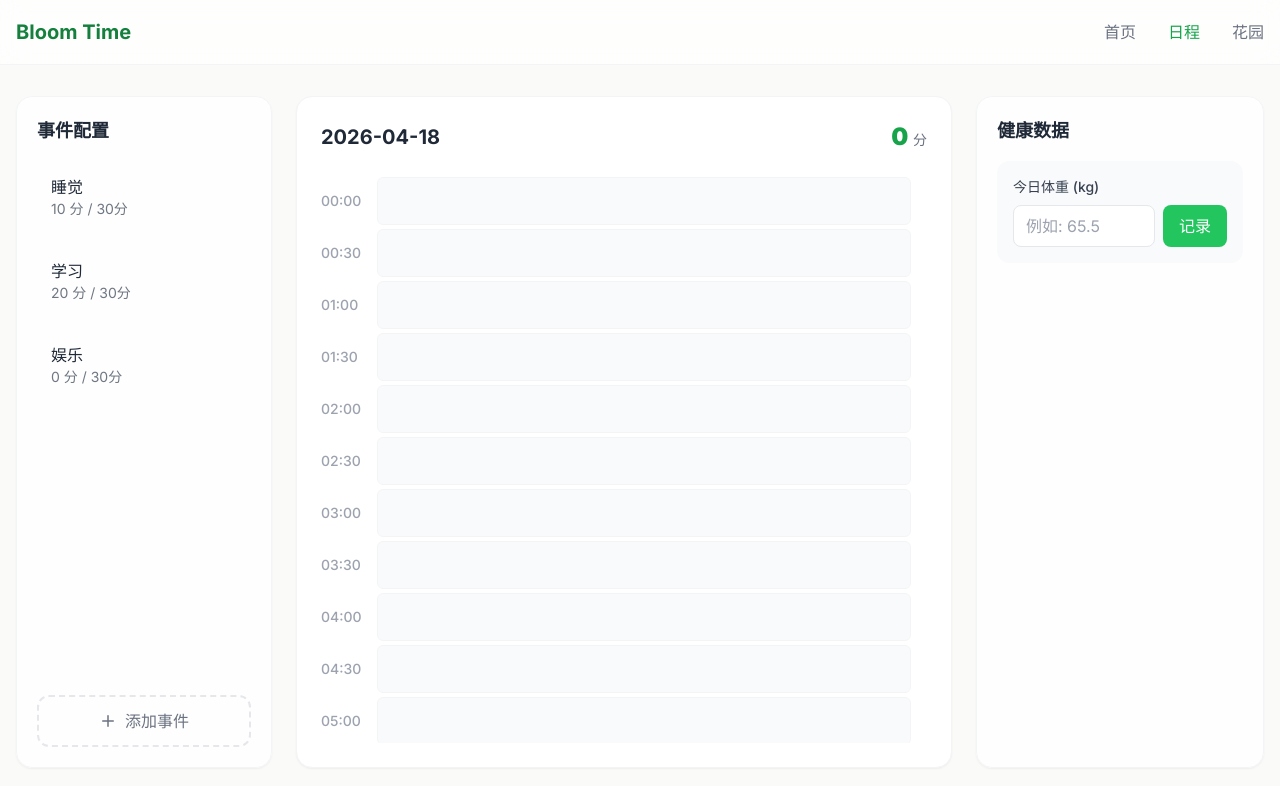
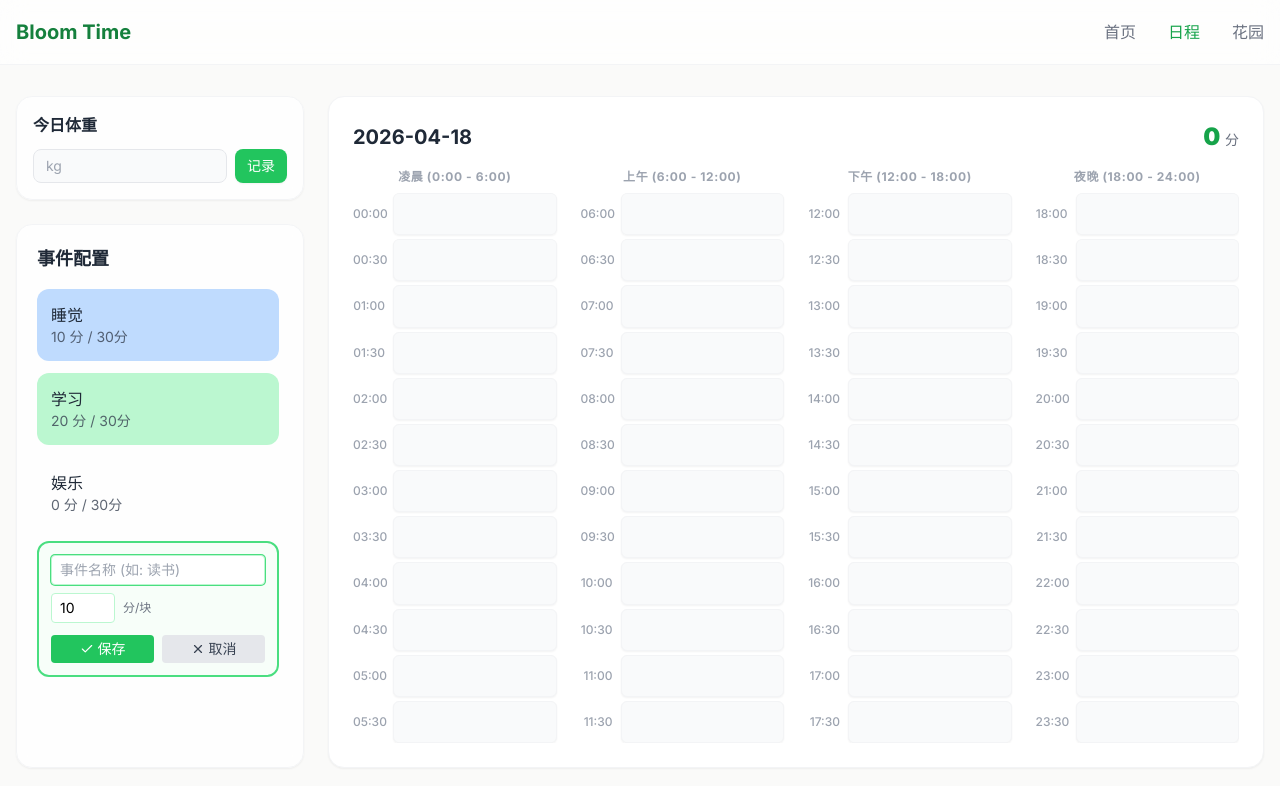
Before and after one commit to Lunaandrain/-Bloom-Time, a Next.js app: page /schedule in a window 1280 px wide. Both pictures are taken after a click on the button "添加事件". Shown: the top 786 px of the page. Built offline with nearby package versions, Linux system fonts and the light colour scheme.

Commit message:
feat: refactor schedule page layout, add inline event creation and 4-column timeline grid

```diff
--- a/app/schedule/page.tsx
+++ b/app/schedule/page.tsx
@@ -8,17 +8,23 @@ export default function SchedulePage() {
   const today = format(new Date(), 'yyyy-MM-dd');
 
   return (
-    <div className="max-w-7xl mx-auto px-4 pt-24 pb-8 flex gap-6 h-screen">
-      <div className="w-64 flex-shrink-0">
-        <EventPanel />
+    <div className="w-full max-w-[1600px] mx-auto px-4 pt-24 pb-8 flex gap-6 h-screen">
+      {/* 左侧边栏 (w-72) */}
+      <div className="w-72 flex-shrink-0 flex flex-col gap-6 h-full">
+        {/* 健康小组件 */}
+        <div className="flex-shrink-0">
+          <HealthPanel date={today} />
+        </div>
+
+        {/* 事件配置区 */}
+        <div className="flex-grow min-h-0">
+          <EventPanel />
+        </div>
       </div>
 
-      <div className="flex-grow bg-white rounded-2xl shadow-sm border border-gray-100 p-6">
+      {/* 右侧主时间轴 (平铺 4 列) */}
+      <div className="flex-grow bg-white rounded-2xl shadow-sm border border-gray-100 p-6 h-full overflow-hidden flex flex-col">
         <Timeline date={today} />
-      </div>
-
-      <div className="w-72 flex-shrink-0">
-        <HealthPanel date={today} />
       </div>
     </div>
   );
--- a/components/schedule/EventPanel.tsx
+++ b/components/schedule/EventPanel.tsx
@@ -1,30 +1,100 @@
 'use client';
+import { useState } from 'react';
 import { useScheduleStore } from '@/store/useScheduleStore';
-import { Plus } from 'lucide-react';
+import { Plus, Check, X } from 'lucide-react';
+
+const EVENT_COLORS = [
+  'bg-red-200', 'bg-orange-200', 'bg-amber-200', 'bg-lime-200',
+  'bg-green-200', 'bg-emerald-200', 'bg-teal-200', 'bg-cyan-200',
+  'bg-sky-200', 'bg-blue-200', 'bg-indigo-200', 'bg-violet-200',
+  'bg-purple-200', 'bg-fuchsia-200', 'bg-pink-200', 'bg-rose-200'
+];
 
 export default function EventPanel() {
-  const { events, activeEventId, setActiveEvent } = useScheduleStore();
+  const { events, activeEventId, setActiveEvent, addEvent } = useScheduleStore();
+  const [isAdding, setIsAdding] = useState(false);
+  const [newName, setNewName] = useState('');
+  const [newScore, setNewScore] = useState('10');
+
+  const handleAdd = () => {
+    if (!newName.trim()) return;
+
+    // Find unused colors
+    const usedColors = new Set(events.map(e => e.color));
+    const availableColors = EVENT_COLORS.filter(c => !usedColors.has(c));
+
+    // Pick random color
+    const colorPool = availableColors.length > 0 ? availableColors : EVENT_COLORS;
+    const randomColor = colorPool[Math.floor(Math.random() * colorPool.length)];
+
+    addEvent({
+      name: newName.trim(),
+      scorePerSlot: parseInt(newScore) || 0,
+      color: randomColor
+    });
+
+    setIsAdding(false);
+    setNewName('');
+    setNewScore('10');
+  };
 
   return (
     <div className="bg-white/80 backdrop-blur rounded-2xl p-5 shadow-sm border border-gray-100 h-full flex flex-col">
       <h2 className="text-lg font-bold text-gray-800 mb-4">事件配置</h2>
-      <div className="flex-grow overflow-y-auto space-y-3">
+      <div className="flex-grow overflow-y-auto space-y-3 pr-1">
         {events.map(event => (
           <div
             key={event.id}
             onClick={() => setActiveEvent(event.id === activeEventId ? null : event.id)}
             className={`p-3 rounded-xl cursor-pointer transition-all border-2 ${
-              activeEventId === event.id ? 'border-green-400 scale-105 shadow-md' : 'border-transparent hover:bg-gray-50'
+              activeEventId === event.id ? 'border-gray-800 scale-105 shadow-md' : 'border-transparent hover:brightness-95'
             } ${event.color}`}
           >
             <div className="font-medium text-gray-800">{event.name}</div>
-            <div className="text-sm text-gray-600 opacity-80">{event.scorePerSlot} 分 / 30分</div>
+            <div className="text-sm text-gray-700 opacity-80">{event.scorePerSlot} 分 / 30分</div>
           </div>
         ))}
+
+        {isAdding && (
+          <div className="p-3 rounded-xl border-2 border-green-400 bg-green-50/50 flex flex-col gap-2">
+            <input
+              type="text"
+              value={newName}
+              onChange={e => setNewName(e.target.value)}
+              placeholder="事件名称 (如: 读书)"
+              className="w-full px-2 py-1 text-sm rounded border border-green-200 focus:outline-none focus:ring-1 focus:ring-green-400"
+              autoFocus
+            />
+            <div className="flex items-center gap-2">
+              <input
+                type="number"
+                value={newScore}
+                onChange={e => setNewScore(e.target.value)}
+                placeholder="分数"
+                className="w-16 px-2 py-1 text-sm rounded border border-green-200 focus:outline-none focus:ring-1 focus:ring-green-400"
+              />
+              <span className="text-xs text-gray-500">分/块</span>
+            </div>
+            <div className="flex gap-2 mt-1">
+              <button onClick={handleAdd} className="flex-1 bg-green-500 text-white py-1 rounded text-sm flex items-center justify-center gap-1 hover:bg-green-600">
+                <Check size={14} /> 保存
+              </button>
+              <button onClick={() => setIsAdding(false)} className="flex-1 bg-gray-200 text-gray-700 py-1 rounded text-sm flex items-center justify-center gap-1 hover:bg-gray-300">
+                <X size={14} /> 取消
+              </button>
+            </div>
+          </div>
+        )}
       </div>
-      <button className="mt-4 w-full py-3 rounded-xl border-2 border-dashed border-gray-200 text-gray-500 hover:border-green-400 hover:text-green-600 transition-colors flex items-center justify-center gap-2">
-        <Plus size={18} /> 添加事件
-      </button>
+
+      {!isAdding && (
+        <button
+          onClick={() => setIsAdding(true)}
+          className="mt-4 w-full py-3 rounded-xl border-2 border-dashed border-gray-200 text-gray-500 hover:border-green-400 hover:text-green-600 transition-colors flex items-center justify-center gap-2 flex-shrink-0"
+        >
+          <Plus size={18} /> 添加事件
+        </button>
+      )}
     </div>
   );
 }
--- a/components/schedule/HealthPanel.tsx
+++ b/components/schedule/HealthPanel.tsx
@@ -19,33 +19,31 @@ export default function HealthPanel({ date }: { date: string }) {
   };
 
   return (
-    <div className="bg-white/80 backdrop-blur rounded-2xl p-5 shadow-sm border border-gray-100 h-full">
-      <h2 className="text-lg font-bold text-gray-800 mb-4">健康数据</h2>
+    <div className="bg-white/80 backdrop-blur rounded-2xl p-4 shadow-sm border border-gray-100 w-full flex flex-col justify-center">
+      <div className="flex items-center justify-between mb-3">
+        <h2 className="text-base font-bold text-gray-800">今日体重</h2>
+        {record?.weightScore !== undefined && record.weightScore !== 0 && (
+          <span className={`text-xs font-bold px-2 py-0.5 rounded-full ${record.weightScore > 0 ? 'bg-green-100 text-green-700' : 'bg-red-100 text-red-700'}`}>
+            {record.weightScore > 0 ? '+10 分' : '-10 分'}
+          </span>
+        )}
+      </div>
 
-      <div className="bg-gray-50 rounded-xl p-4">
-        <label className="block text-sm font-medium text-gray-700 mb-2">今日体重 (kg)</label>
       <div className="flex gap-2">
         <input
           type="number"
           value={localWeight}
           onChange={(e) => setLocalWeight(e.target.value)}
-            className="flex-grow px-3 py-2 rounded-lg border border-gray-200 focus:outline-none focus:ring-2 focus:ring-green-400 w-full min-w-0"
-            placeholder="例如: 65.5"
+          className="flex-grow px-3 py-1.5 text-sm rounded-lg border border-gray-200 focus:outline-none focus:ring-2 focus:ring-green-400 w-full min-w-0 bg-gray-50"
+          placeholder="kg"
         />
         <button
           onClick={handleSave}
-            className="px-4 py-2 bg-green-500 text-white rounded-lg hover:bg-green-600 transition-colors whitespace-nowrap"
+          className="px-3 py-1.5 text-sm bg-green-500 text-white rounded-lg hover:bg-green-600 transition-colors whitespace-nowrap font-medium shadow-sm"
         >
           记录
         </button>
       </div>
-
-        {record?.weightScore !== undefined && record.weightScore !== 0 && (
-          <div className={`mt-3 text-sm font-medium ${record.weightScore > 0 ? 'text-green-600' : 'text-red-500'}`}>
-            {record.weightScore > 0 ? '🎉 体重减轻，隐藏分 +10' : '⚠️ 体重增加，隐藏分 -10'}
-          </div>
-        )}
-      </div>
     </div>
   );
 }
--- a/components/schedule/Timeline.tsx
+++ b/components/schedule/Timeline.tsx
@@ -8,6 +8,13 @@ const timeSlots = Array.from({ length: 48 }).map((_, i) => {
   const m = i % 2 === 0 ? '00' : '30';
   return `${h}:${m}`;
 });
+
+const COLUMNS = [
+  { title: "凌晨 (0:00 - 6:00)", slots: timeSlots.slice(0, 12) },
+  { title: "上午 (6:00 - 12:00)", slots: timeSlots.slice(12, 24) },
+  { title: "下午 (12:00 - 18:00)", slots: timeSlots.slice(24, 36) },
+  { title: "夜晚 (18:00 - 24:00)", slots: timeSlots.slice(36, 48) },
+];
 
 export default function Timeline({ date }: { date: string }) {
   const { events, activeEventId, records, updateTimeBlock } = useScheduleStore();
@@ -28,25 +35,29 @@ export default function Timeline({ date }: { date: string }) {
   }, []);
 
   return (
-    <div className="h-full flex flex-col select-none">
-      <div className="flex justify-between items-center mb-6">
+    <div className="h-full flex flex-col select-none overflow-hidden">
+      <div className="flex justify-between items-center mb-4 flex-shrink-0">
         <h2 className="text-xl font-bold text-gray-800">{date}</h2>
         <div className="text-2xl font-black text-green-600">
           {record.totalScore} <span className="text-sm text-gray-500 font-normal">分</span>
         </div>
       </div>
 
-      <div className="flex-grow overflow-y-auto pr-4" onMouseLeave={() => setIsPainting(false)}>
-        {timeSlots.map(time => {
+      <div className="flex-grow grid grid-cols-4 gap-6 min-h-0" onMouseLeave={() => setIsPainting(false)}>
+        {COLUMNS.map((col, colIndex) => (
+          <div key={colIndex} className="flex flex-col h-full">
+            <h3 className="text-xs font-bold text-gray-400 mb-2 text-center uppercase tracking-wider flex-shrink-0">{col.title}</h3>
+            <div className="flex-grow flex flex-col gap-1 min-h-0">
+              {col.slots.map(time => {
                 const eventId = record.timeBlocks[time];
                 const event = events.find(e => e.id === eventId);
                 const activeEvent = events.find(e => e.id === activeEventId);
 
                 return (
-            <div key={time} className="flex items-center group mb-1">
-              <div className="w-14 text-sm text-gray-400 font-medium">{time}</div>
+                  <div key={time} className="flex-grow flex items-center group min-h-0">
+                    <div className="w-10 flex-shrink-0 text-xs text-gray-400 font-medium text-right pr-2">{time}</div>
                     <motion.div
-                whileTap={{ scale: 0.95 }}
+                      whileTap={{ scale: 0.98 }}
                       onMouseDown={() => {
                         if (activeEventId) {
                           setIsPainting(true);
@@ -54,17 +65,20 @@ export default function Timeline({ date }: { date: string }) {
                         }
                       }}
                       onMouseEnter={() => handlePaint(time)}
-                className={`flex-grow h-12 rounded-md border border-gray-100 transition-colors cursor-pointer flex items-center px-4 ${
+                      className={`flex-grow h-full min-h-0 rounded-md border border-gray-100 transition-colors cursor-pointer flex items-center px-3 shadow-sm ${
                         event ? event.color : 'bg-gray-50 hover:bg-gray-100'
                       }`}
                       style={!event && activeEventId ? { '--hover-color': activeEvent?.color } as any : {}}
                     >
-                {event && <span className="text-gray-700 font-medium">{event.name}</span>}
+                      {event && <span className="text-gray-700 text-xs font-medium truncate">{event.name}</span>}
                     </motion.div>
                   </div>
                 );
               })}
             </div>
           </div>
+        ))}
+      </div>
+    </div>
   );
 }
```
Lines whose indentation alone changed are shown as unchanged.
